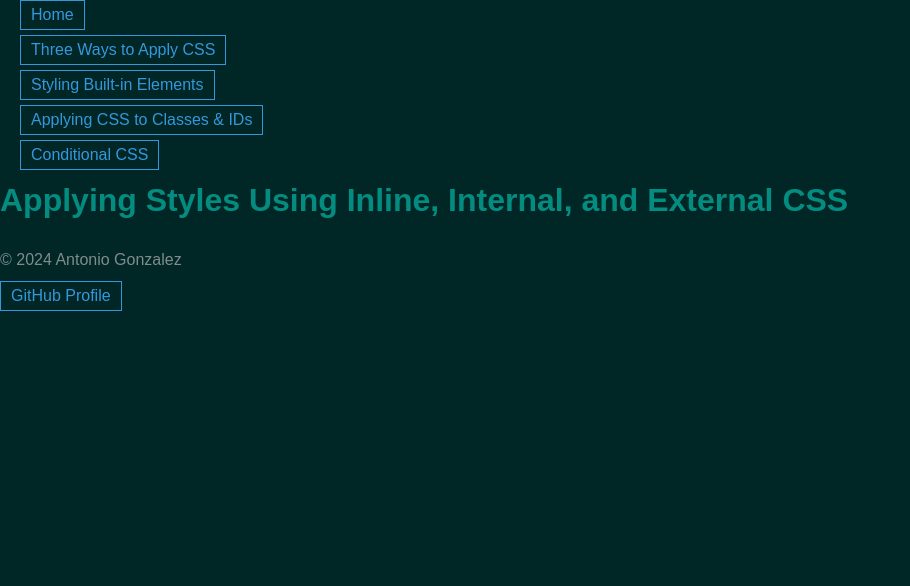
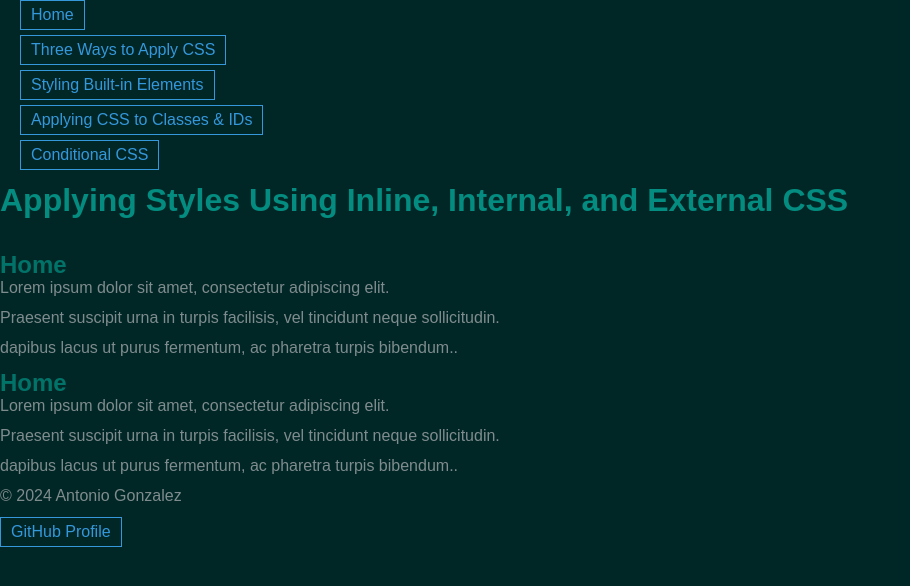
Before and after one commit to gonzalez-7/COMP001A.LectureActivity5, a plain HTML site: page index.html in a window 1280 px wide. Shown: the whole page, without its empty margins (0-910 px from the left). Drawn offline with Linux system fonts and the light colour scheme.

Commit message:
additional information

```diff
--- a/index.html
+++ b/index.html
@@ -21,7 +21,18 @@
     </header>
 
     <main>
-
+        <section>
+            <h2>Home</h2>
+            <p>Lorem ipsum dolor sit amet, consectetur adipiscing elit.</p>
+            <p>Praesent suscipit urna in turpis facilisis, vel tincidunt neque sollicitudin.</p>
+            <p>dapibus lacus ut purus fermentum, ac pharetra turpis bibendum..</p>
+            </section>
+        <section>
+            <h2>Home</h2>
+            <p>Lorem ipsum dolor sit amet, consectetur adipiscing elit.</p>
+            <p>Praesent suscipit urna in turpis facilisis, vel tincidunt neque sollicitudin.</p>
+            <p>dapibus lacus ut purus fermentum, ac pharetra turpis bibendum..</p>
+            </section>
     </main>
 
     <footer>
```
